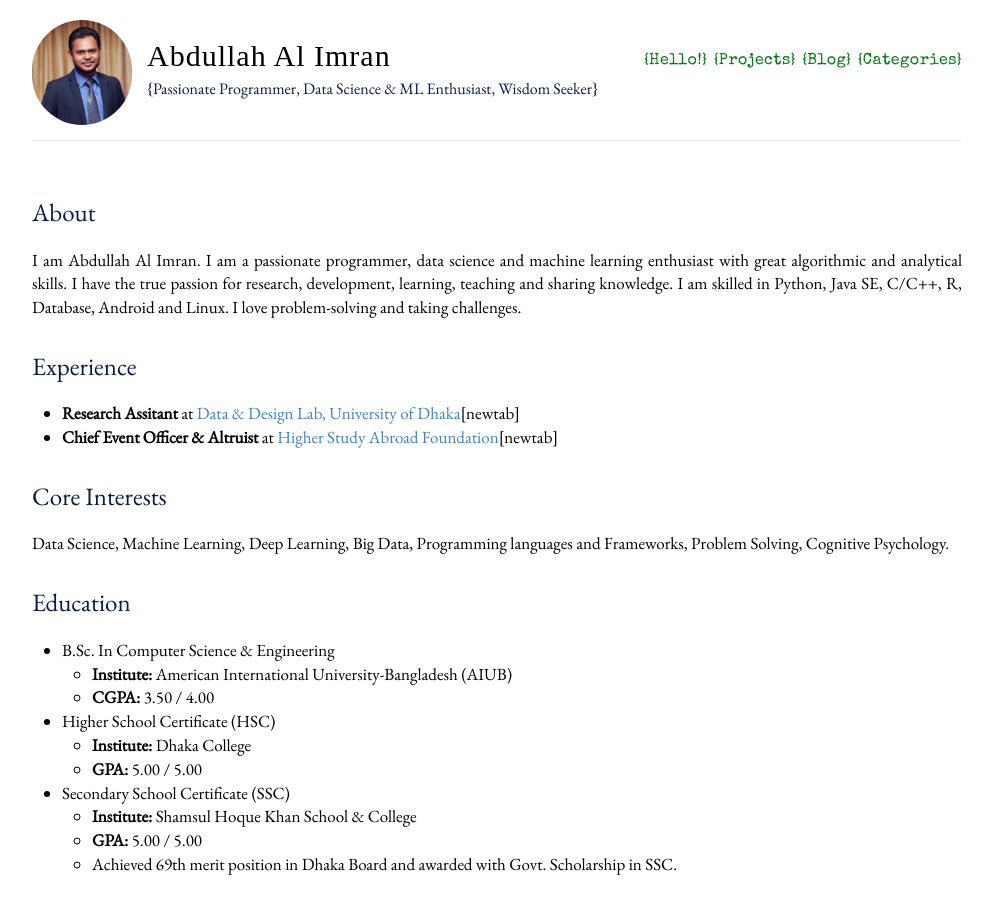
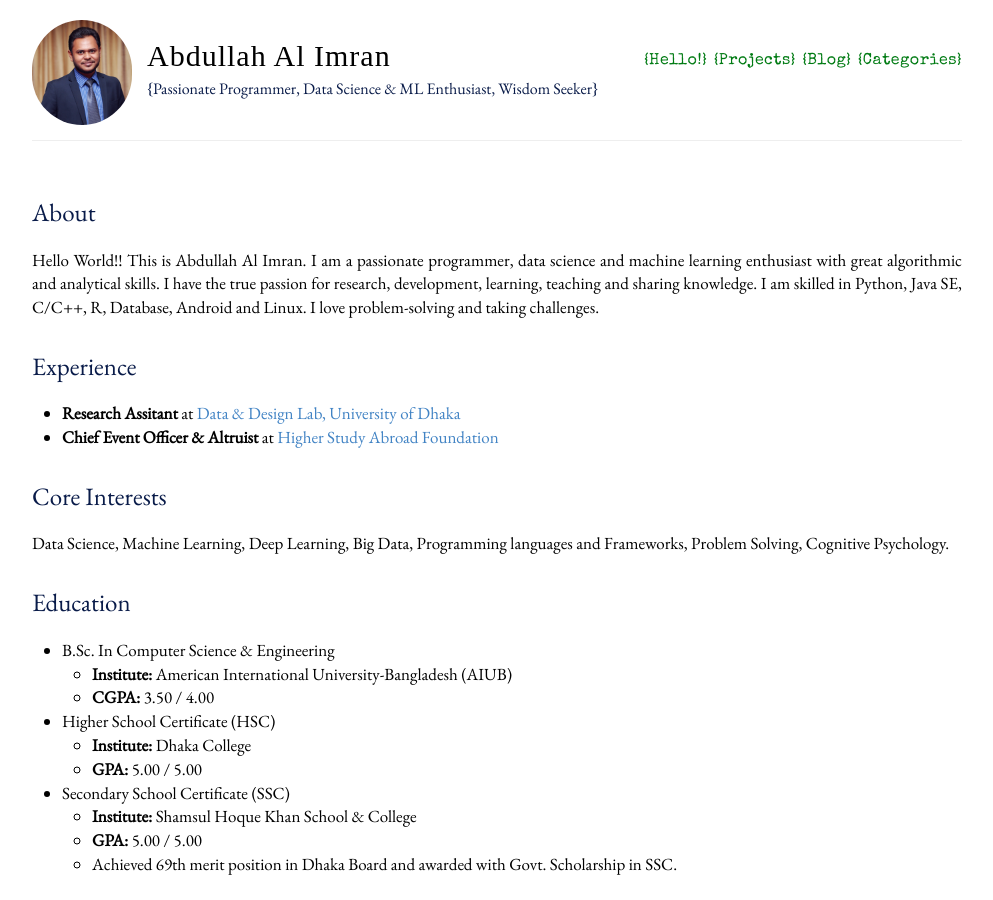
Before and after one commit to abdalimran/abdalimran.github.io, a Jekyll site: the page built from index.md, in a window 1280 px wide and 900 px high. Shown: the whole window, without its empty margins (143-1136 px from the left). Built offline with Jekyll 4.4.1, drawn with Linux system fonts in a browser that asks for light colours; some web fonts are replaced.

Commit message:
Update index.md

```diff
--- a/index.md
+++ b/index.md
@@ -3,11 +3,11 @@
 title: About
 permalink: /
 ---
-I am Abdullah Al Imran. I am a passionate programmer, data science and machine learning enthusiast with great algorithmic and analytical skills. I have the true passion for research, development, learning, teaching and sharing knowledge. I am skilled in Python, Java SE, C/C++, R, Database, Android and Linux. I love problem-solving and taking challenges.
+Hello World!! This is Abdullah Al Imran. I am a passionate programmer, data science and machine learning enthusiast with great algorithmic and analytical skills. I have the true passion for research, development, learning, teaching and sharing knowledge. I am skilled in Python, Java SE, C/C++, R, Database, Android and Linux. I love problem-solving and taking challenges.
 
 # Experience
-* **Research Assitant** at [Data & Design Lab, University of Dhaka](https://www.dndlab.org)[newtab]
-* **Chief Event Officer & Altruist** at [Higher Study Abroad Foundation](https://www.higherstudyabroad.com/)[newtab]
+* **Research Assitant** at [Data & Design Lab, University of Dhaka](https://www.dndlab.org){:target="_blank"}
+* **Chief Event Officer & Altruist** at [Higher Study Abroad Foundation](https://www.higherstudyabroad.com/){:target="_blank"}
 
 
 # Core Interests
@@ -55,6 +55,6 @@
 
 
 # Visit my professional LinkedIn profile..
-LinkedIn Resume: [Abdullah Al Imran](https://bd.linkedin.com/in/abdalimran)[newtab]
+LinkedIn Resume: [Abdullah Al Imran](https://bd.linkedin.com/in/abdalimran){:target="_blank"}
 
-#### [Download my CV](https://drive.google.com/open?id=1u4Lhdsussgbd7-8t_VkXa5SGHZ0JoziM)[newtab]
+#### [Download my CV](https://drive.google.com/open?id=1u4Lhdsussgbd7-8t_VkXa5SGHZ0JoziM){:target="_blank"}
```
